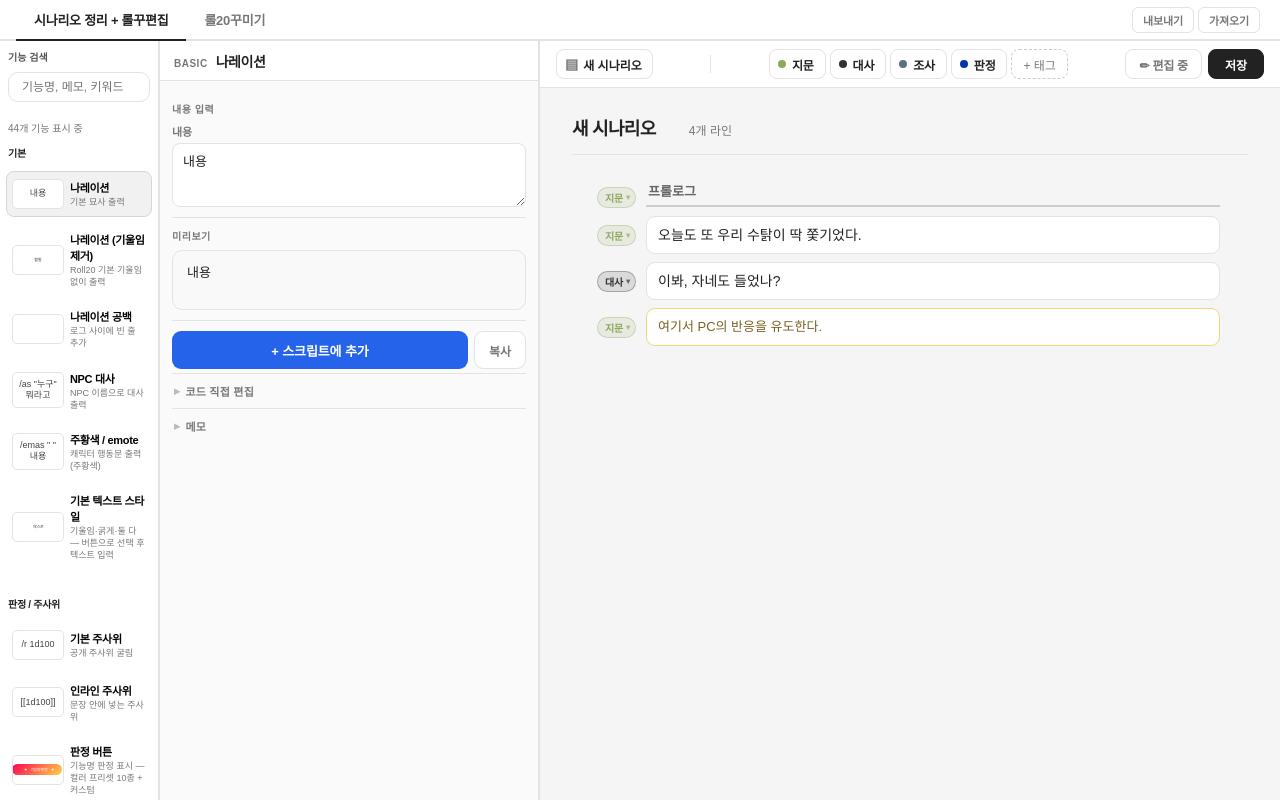
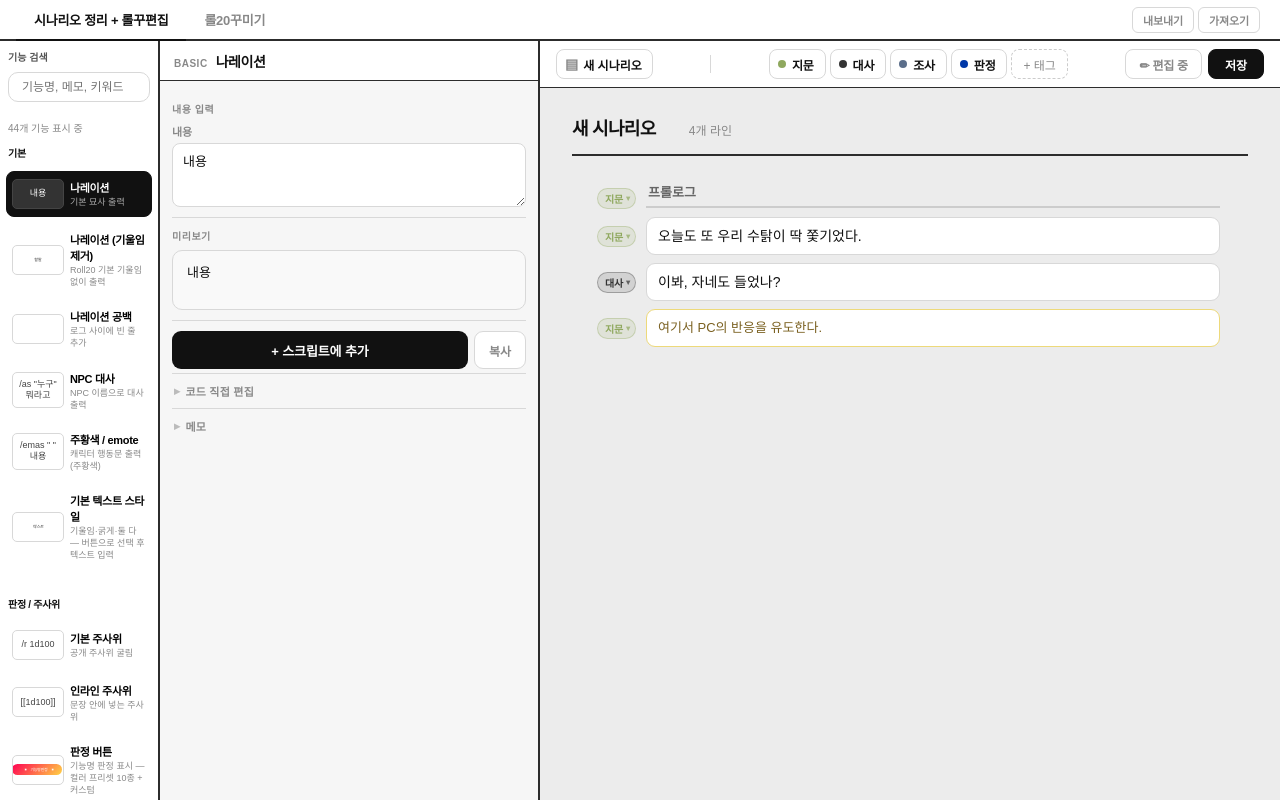
Before and after one commit to Gyu-me/roll20-macro-editor, a Next.js app: page / in a window 1280 px wide. Shown: the top 800 px of the page. Built offline with nearby package versions, Linux system fonts and the light colour scheme.

Commit message:
style: 탭 구분선 추가

```diff
--- a/app/globals.css
+++ b/app/globals.css
@@ -3,14 +3,15 @@
 }
 
 :root {
-  --bg: #f5f5f6;
+  --bg: #ECECEC;
   --panel: #ffffff;
-  --panel-soft: #fafafa;
-  --line: #e3e3e7;
-  --text: #222222;
-  --muted: #777777;
-  --primary: #222222;
-  --accent: #ff0053;
+  --panel-soft: #F6F6F6;
+  --line: #D8D8D8;        /* 내부 요소 테두리 (입력창, 카드 등) */
+  --border: #2C2C2C;      /* 구조적 패널 분리선 */
+  --text: #111111;
+  --muted: #888888;
+  --primary: #111111;
+  --accent: #111111;
 
   --color-red: #EF1E2B;
   --color-pink: #EF1B62;
@@ -64,7 +65,7 @@ button {
   overflow-y: auto;
   padding: 20px 16px;
   background: var(--panel);
-  border-right: 1px solid var(--line);
+  border-right: 1px solid var(--border);
 }
 
 .sidebar-header {
@@ -159,18 +160,30 @@ button {
   min-height: 70px;
   padding: 9px;
   border: 1px solid transparent;
-  border-radius: 14px;
+  border-radius: 8px;
   background: transparent;
   text-align: left;
 }
 
 .macro-item:hover {
-  background: #f4f4f4;
+  background: #F0F0F0;
+  border-color: var(--line);
 }
 
 .macro-item.is-selected {
-  border-color: #d6d6d6;
-  background: #f1f1f1;
+  border-color: #111111;
+  background: #111111;
+  color: #ffffff;
+}
+
+.macro-item.is-selected .macro-text small {
+  color: #aaaaaa;
+}
+
+.macro-item.is-selected .macro-preview {
+  background: #333333;
+  border-color: #444444;
+  color: #ffffff;
 }
 
 .macro-preview {
@@ -216,7 +229,7 @@ button {
 
 .edit-panel {
   background: var(--panel-soft);
-  border-right: 1px solid var(--line);
+  border-right: 1px solid var(--border);
 }
 
 .preview-panel {
@@ -717,7 +730,7 @@ textarea:focus {
   display: flex;
   flex-shrink: 0;
   background: var(--panel);
-  border-bottom: 2px solid var(--line);
+  border-bottom: 2px solid var(--border);
   padding: 0 16px;
 }
 
@@ -782,7 +795,7 @@ textarea:focus {
   gap: 8px;
   padding: 8px 16px;
   background: var(--panel);
-  border-bottom: 1px solid var(--line);
+  border-bottom: 1px solid var(--border);
   flex-shrink: 0;
   flex-wrap: wrap;
 }
@@ -929,9 +942,9 @@ textarea:focus {
 }
 
 .toolbar-mode-btn.mastering {
-  border-color: #E67E22;
-  color: #E67E22;
-  background: #FFF5EC;
+  border-color: #111111;
+  color: #ffffff;
+  background: #111111;
 }
 
 .toolbar-save-btn {
@@ -988,7 +1001,7 @@ textarea:focus {
   gap: 12px;
   margin-bottom: 20px;
   padding-bottom: 12px;
-  border-bottom: 1px solid var(--line);
+  border-bottom: 2px solid var(--border);
 }
 
 .scenario-title {
@@ -1161,7 +1174,8 @@ textarea:focus {
 }
 
 .line-label-option.is-active {
-  background: #f0f0f0;
+  background: #111111;
+  color: #ffffff;
 }
 
 .line-label-option-dot {
@@ -1269,13 +1283,13 @@ textarea:focus {
 }
 
 .script-line.mastering-mode:hover .line-content-display {
-  background: #EEF2FF !important;
-  border-color: #A0B0F8;
+  background: #EBEBEB !important;
+  border-color: #999999;
 }
 
 .script-line.just-copied .line-content-display {
-  background: #DFFFEA !important;
-  border-color: #6DB88A !important;
+  background: #E8E8E8 !important;
+  border-color: #555555 !important;
 }
 
 .type-divider .line-content-display {
@@ -1317,8 +1331,8 @@ textarea:focus {
 }
 
 .line-delete-btn:hover {
-  background: #ffe0e0;
-  color: #c0392b !important;
+  background: #EEEEEE;
+  color: #333333 !important;
 }
 
 /* 마스터링 하단 바 */
@@ -1327,11 +1341,11 @@ textarea:focus {
   align-items: center;
   gap: 10px;
   padding: 7px 24px;
-  background: #FFF5EC;
-  border-top: 1px solid #FFD8A0;
-  flex-shrink: 0;
-  font-size: 12px;
-  color: #7A4010;
+  background: #1a1a1a;
+  border-top: 1px solid #111111;
+  flex-shrink: 0;
+  font-size: 12px;
+  color: #ffffff;
 }
 
 .mastering-bar-label {
@@ -1340,18 +1354,18 @@ textarea:focus {
 }
 
 .mastering-bar-hint {
-  color: #AA6030;
+  color: #aaaaaa;
   flex-shrink: 0;
 }
 
 .mastering-bar-code {
   font-family: monospace;
   font-size: 11px;
-  background: #fff;
-  border: 1px solid #FFD8A0;
+  background: #333333;
+  border: 1px solid #555555;
   border-radius: 5px;
   padding: 2px 8px;
-  color: #333;
+  color: #ffffff;
   white-space: nowrap;
   overflow: hidden;
   text-overflow: ellipsis;
@@ -1362,18 +1376,18 @@ textarea:focus {
 .type-raw .line-textarea {
   font-family: "Consolas", "Fira Code", monospace;
   font-size: 11px;
-  background: #EEF0FF;
-  border-color: #A0B4F8;
-  color: #1a2ecc;
+  background: #F4F4F4;
+  border-color: #BBBBBB;
+  color: #333333;
   line-height: 1.5;
 }
 
 .type-raw .line-content-display {
   font-family: "Consolas", "Fira Code", monospace;
   font-size: 11px;
-  background: #EEF0FF !important;
-  border-color: #A0B4F8;
-  color: #1a2ecc;
+  background: #F4F4F4 !important;
+  border-color: #BBBBBB;
+  color: #333333;
   white-space: pre-wrap;
   word-break: break-all;
 }
@@ -1407,8 +1421,9 @@ textarea:focus {
 }
 
 .app-action-btn:hover {
-  border-color: var(--primary);
-  color: var(--primary);
+  border-color: #111111;
+  background: #111111;
+  color: #ffffff;
 }
 
 /* ═══════════════════════════════════════════════════════
@@ -1432,8 +1447,8 @@ textarea:focus {
   width: 180px;
   height: 100%;
   overflow-y: auto;
-  background: #fafafa;
-  border-right: 1px solid var(--line);
+  background: var(--panel);
+  border-right: 1px solid var(--border);
   display: flex;
   flex-direction: column;
   padding: 8px 0;
@@ -1444,7 +1459,7 @@ textarea:focus {
   align-items: center;
   justify-content: space-between;
   padding: 4px 12px 8px;
-  border-bottom: 1px solid var(--line);
+  border-bottom: 1px solid var(--border);
   margin-bottom: 4px;
   flex-shrink: 0;
 }
@@ -1513,8 +1528,8 @@ textarea:focus {
 }
 
 .scenario-item.is-selected .scenario-item-btn {
-  background: #e8eeff;
-  color: #253BFE;
+  background: #111111;
+  color: #ffffff;
   font-weight: 600;
 }
 
@@ -1567,15 +1582,15 @@ textarea:focus {
 }
 
 .scenario-delete-btn:hover {
-  background: #ffe0e0;
-  color: #c0392b !important;
+  background: #EEEEEE;
+  color: #333333 !important;
 }
 
 .scenario-rename-input {
   flex: 1;
   height: 30px;
   padding: 0 8px;
-  border: 1px solid #253BFE;
+  border: 1px solid #111111;
   border-radius: 6px;
   font-size: 12px;
   outline: none;
@@ -1662,7 +1677,7 @@ textarea:focus {
   list-style: none;
   margin: 0;
   padding: 0;
-  border-left: 2px solid var(--line);
+  border-left: 2px solid var(--border);
   margin-left: 18px;
 }
 
@@ -1712,9 +1727,9 @@ textarea:focus {
 }
 
 .scenario-move-opt.is-current {
-  border-color: #253BFE;
-  color: #253BFE;
-  background: #EEF0FF;
+  border-color: #111111;
+  color: #ffffff;
+  background: #111111;
 }
 
 .scenario-move-cancel {
@@ -1761,14 +1776,14 @@ textarea:focus {
 .split-macro-list {
   flex: 0 0 160px;
   background: var(--panel);
-  border-right: 1px solid var(--line);
+  border-right: 1px solid var(--border);
 }
 
 /* 매크로 편집 — 고정 너비 */
 .split-macro-content {
   flex: 0 0 380px;
   background: var(--panel-soft);
-  border-right: 1px solid var(--line);
+  border-right: 1px solid var(--border);
 }
 
 /* 스크립트 편집 — 나머지 전부 */
@@ -1900,14 +1915,14 @@ textarea:focus {
   display: flex;
   flex-direction: column;
   background: var(--panel-soft);
-  border-right: 1px solid var(--line);
+  border-right: 1px solid var(--border);
   overflow: hidden;
 }
 
 .cp-header {
   flex-shrink: 0;
   padding: 10px 14px 9px;
-  border-bottom: 1px solid var(--line);
+  border-bottom: 1px solid var(--border);
   background: var(--panel);
   display: flex;
   align-items: baseline;
@@ -2034,9 +2049,9 @@ textarea:focus {
 }
 
 .cp-variant-btn.is-active {
-  border-color: var(--primary);
-  background: #EEF0FF;
-  color: var(--primary);
+  border-color: #111111;
+  background: #111111;
+  color: #ffffff;
 }
 
 /* 미리보기 */
@@ -2065,7 +2080,7 @@ textarea:focus {
   height: 38px;
   border: none;
   border-radius: 9px;
-  background: #2563EB;
+  background: #111111;
   color: #fff;
   font-size: 13px;
   font-weight: 700;
@@ -2171,10 +2186,10 @@ details[open] > .cp-details-summary::before {
 .add-to-script-button {
   height: 32px;
   padding: 0 12px;
-  border: 1.5px solid #253BFE;
+  border: 1.5px solid #111111;
   border-radius: 8px;
-  color: #253BFE;
-  background: #EEF0FF;
+  color: #ffffff;
+  background: #111111;
   font-size: 12px;
   font-weight: 700;
   white-space: nowrap;
@@ -2182,7 +2197,7 @@ details[open] > .cp-details-summary::before {
 }
 
 .add-to-script-button:hover {
-  background: #253BFE;
+  background: #333333;
   color: #fff;
 }
 
@@ -2204,8 +2219,8 @@ details[open] > .cp-details-summary::before {
   bottom: 0;
   width: 280px;
   background: #fff;
-  border-right: 1px solid var(--line);
-  box-shadow: 6px 0 24px rgba(0, 0, 0, 0.12);
+  border-right: 2px solid var(--border);
+  box-shadow: 4px 0 16px rgba(0, 0, 0, 0.15);
   display: flex;
   flex-direction: column;
   overflow: hidden;
@@ -2216,7 +2231,7 @@ details[open] > .cp-details-summary::before {
   align-items: center;
   justify-content: space-between;
   padding: 10px 12px;
-  border-bottom: 1px solid var(--line);
+  border-bottom: 1px solid var(--border);
   flex-shrink: 0;
   background: var(--panel);
   gap: 8px;
@@ -2256,13 +2271,13 @@ details[open] > .cp-details-summary::before {
 }
 
 .sp-header-btn--primary {
-  border-color: var(--primary);
-  color: var(--primary);
-  background: #EEF0FF;
+  border-color: #111111;
+  color: #ffffff;
+  background: #111111;
 }
 
 .sp-header-btn--primary:hover {
-  background: var(--primary);
+  background: #333333;
   color: #fff;
 }
 
@@ -2309,7 +2324,7 @@ details[open] > .cp-details-summary::before {
 }
 
 .sp-item.is-selected {
-  background: #EEF0FF;
+  background: #111111;
 }
 
 .sp-item.is-dragging {
@@ -2358,7 +2373,7 @@ details[open] > .cp-details-summary::before {
 }
 
 .sp-item.is-selected .sp-item-name-btn {
-  color: #253BFE;
+  color: #ffffff;
   font-weight: 600;
 }
 
@@ -2406,8 +2421,8 @@ details[open] > .cp-details-summary::before {
 }
 
 .sp-delete-btn:hover {
-  background: #ffe0e0 !important;
-  color: #c0392b !important;
+  background: #EEEEEE !important;
+  color: #333333 !important;
 }
 
 .sp-rename-input {
@@ -2439,7 +2454,7 @@ details[open] > .cp-details-summary::before {
 }
 
 .sp-folder.sp-drop-into > .sp-folder-header {
-  background: #EEF0FF;
+  background: #E8E8E8;
   border-radius: 6px;
   margin: 0 4px;
 }
@@ -2501,7 +2516,7 @@ details[open] > .cp-details-summary::before {
 }
 
 .sp-folder-contents {
-  border-left: 2px solid var(--line);
+  border-left: 2px solid var(--border);
   margin-left: 22px;
   padding-left: 2px;
 }
@@ -2537,8 +2552,9 @@ details[open] > .cp-details-summary::before {
 
 .lm-panel {
   background: #fff;
-  border-radius: 16px;
-  box-shadow: 0 8px 40px rgba(0, 0, 0, 0.18);
+  border-radius: 10px;
+  border: 1.5px solid var(--border);
+  box-shadow: 0 4px 24px rgba(0, 0, 0, 0.18);
   width: 560px;
   max-width: calc(100vw - 32px);
   max-height: calc(100vh - 100px);
@@ -2552,7 +2568,7 @@ details[open] > .cp-details-summary::before {
   align-items: center;
   justify-content: space-between;
   padding: 16px 20px 14px;
-  border-bottom: 1px solid var(--line);
+  border-bottom: 1px solid var(--border);
   flex-shrink: 0;
 }
 
@@ -2666,7 +2682,7 @@ details[open] > .cp-details-summary::before {
 .lm-exclude-badge {
   font-size: 10px;
   font-weight: 700;
-  color: #E67E22;
+  color: #555555;
   background: #FFF5EC;
   border-radius: 4px;
   padding: 1px 6px;
@@ -2707,11 +2723,11 @@ details[open] > .cp-details-summary::before {
 .lm-delete-btn {
   width: 24px;
   height: 24px;
-  border: 1px solid #ffd0d0;
+  border: 1px solid var(--line);
   border-radius: 5px;
   background: #fff;
   font-size: 14px;
-  color: #c0392b;
+  color: var(--muted);
   display: flex;
   align-items: center;
   justify-content: center;
@@ -2720,11 +2736,12 @@ details[open] > .cp-details-summary::before {
 }
 
 .lm-delete-btn:hover {
-  background: #ffe0e0;
+  background: #EEEEEE;
+  color: var(--text);
 }
 
 .lm-add-section {
-  border-top: 1px solid var(--line);
+  border-top: 1px solid var(--border);
   padding: 14px 20px 18px;
   flex-shrink: 0;
   background: #fafafa;
```
